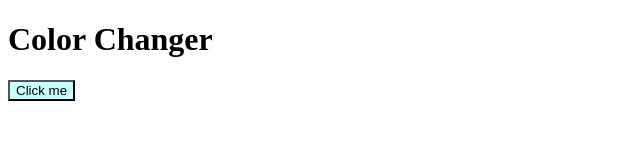
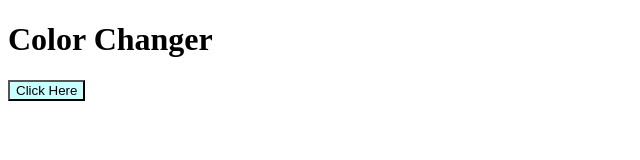
Before and after one commit to spidyansh/Color-flipper, a plain HTML site: page index.html in a window 1280 px wide. Shown: the full height of the page, 0-640 px from the left. Drawn offline with Linux system fonts and the light colour scheme.

Commit message:
commit done

```diff
--- a/index.html
+++ b/index.html
@@ -9,7 +9,7 @@
 </head>
 <body>
     <h1>Color Changer</h1>
-    <button class="btn" id="btn">Click me</button>
+    <button class="btn" id="btn">Click Here</button>
 
 
 
```
